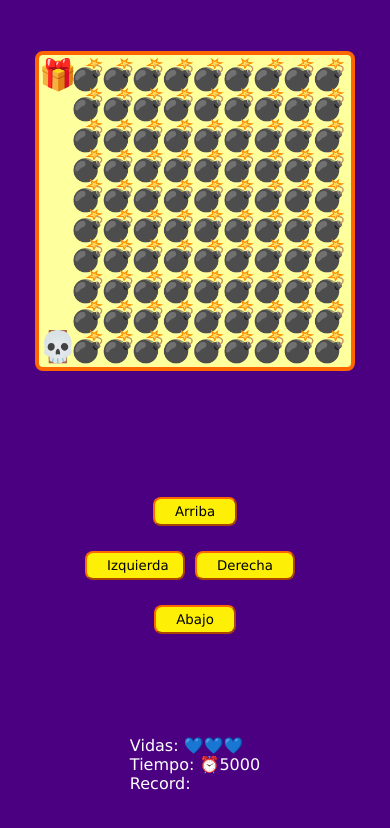
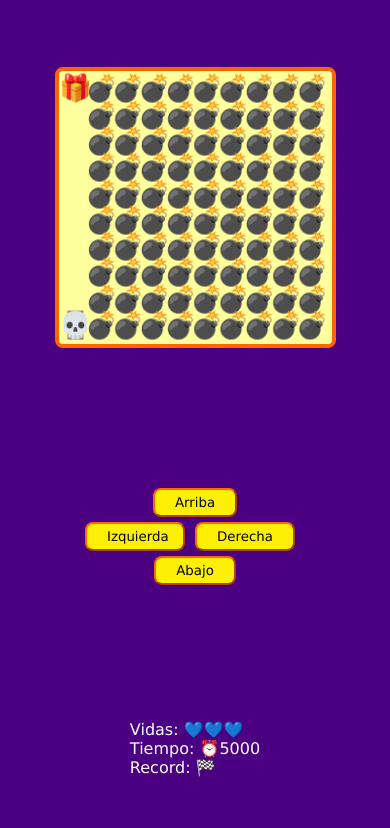
Before and after one commit to HoracioSadaniswski/taller-practico-JS-videogames, a plain HTML site: page index.html in a window 390 px wide. Drawn offline with Linux system fonts and the light colour scheme.

Commit message:
17 - Depurando errores del juego.

```diff
--- a/game.js
+++ b/game.js
@@ -35,15 +35,20 @@ window.addEventListener('resize', setCanvasSize);
 
 function setCanvasSize() {
     if (window.innerHeight > window.innerWidth) {
-        canvasSize = window.innerWidth * 0.8;
+        canvasSize = window.innerWidth * 0.7;
     } else {
-        canvasSize = window.innerHeight * 0.8;
+        canvasSize = window.innerHeight * 0.7;
     }
+
+    canvasSize = Number(canvasSize.toFixed(0));
 
     canvas.setAttribute('width', canvasSize)
     canvas.setAttribute('height', canvasSize)
 
     elementSize = (canvasSize / 10) - 1;
+
+    playerPosition.x = undefined;
+    playerPosition.y = undefined;
 
     startGame ();
 }
--- a/index.html
+++ b/index.html
@@ -21,7 +21,7 @@
         <div class="messeges">
             <p>Vidas: <span id="lives"></span></p>
             <p>Tiempo: ⏰<span id="time"></span></p>
-            <p>Record: <span id="record"></span></p>
+            <p>Record: 🏁<span id="record"></span></p>
             <p id="result"></p>
         </div>
     </div>
--- a/styles.css
+++ b/styles.css
@@ -51,10 +51,10 @@ p {
 }
 @media(max-width:440px) {
     button {
-        margin-top:25px
+        margin-top:5px;
     }
     #up,#down {
         margin-left:100%;
-        margin-right:100%
+        margin-right:100%;
     }
 }
```
